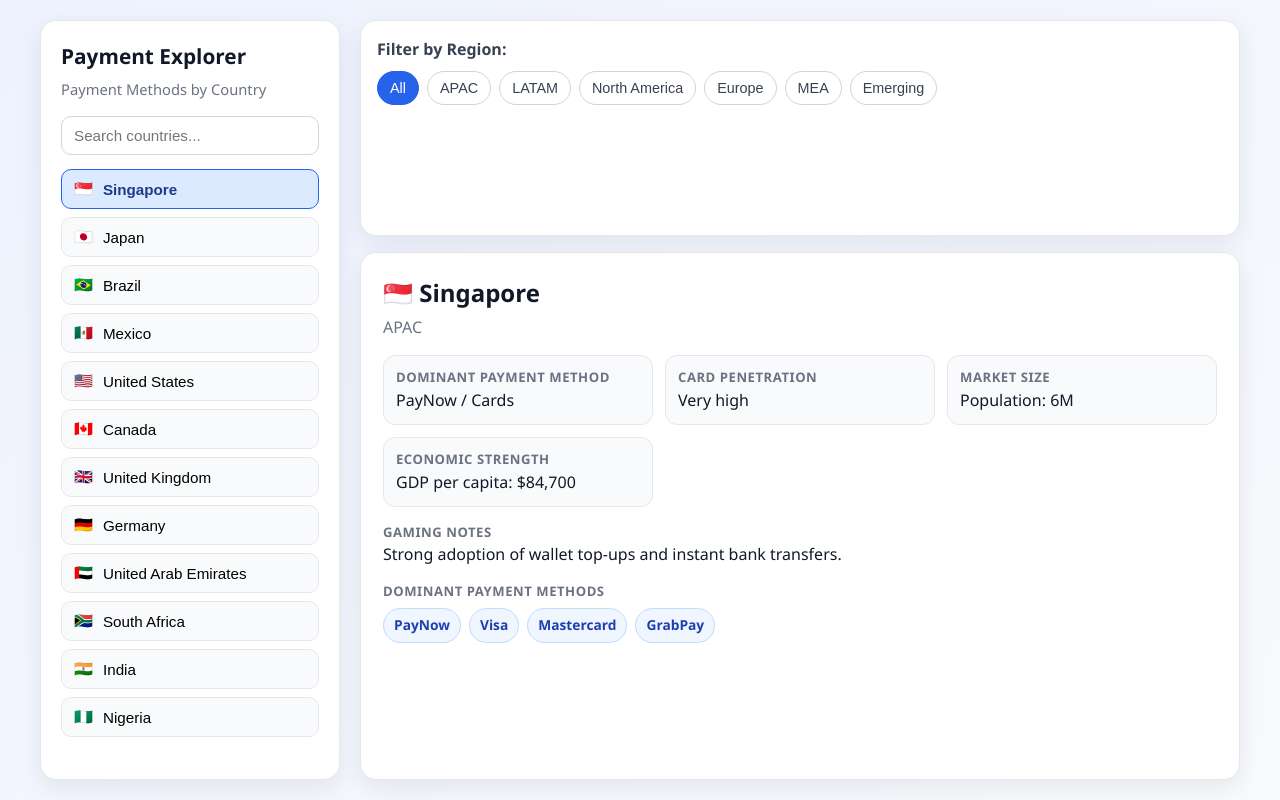
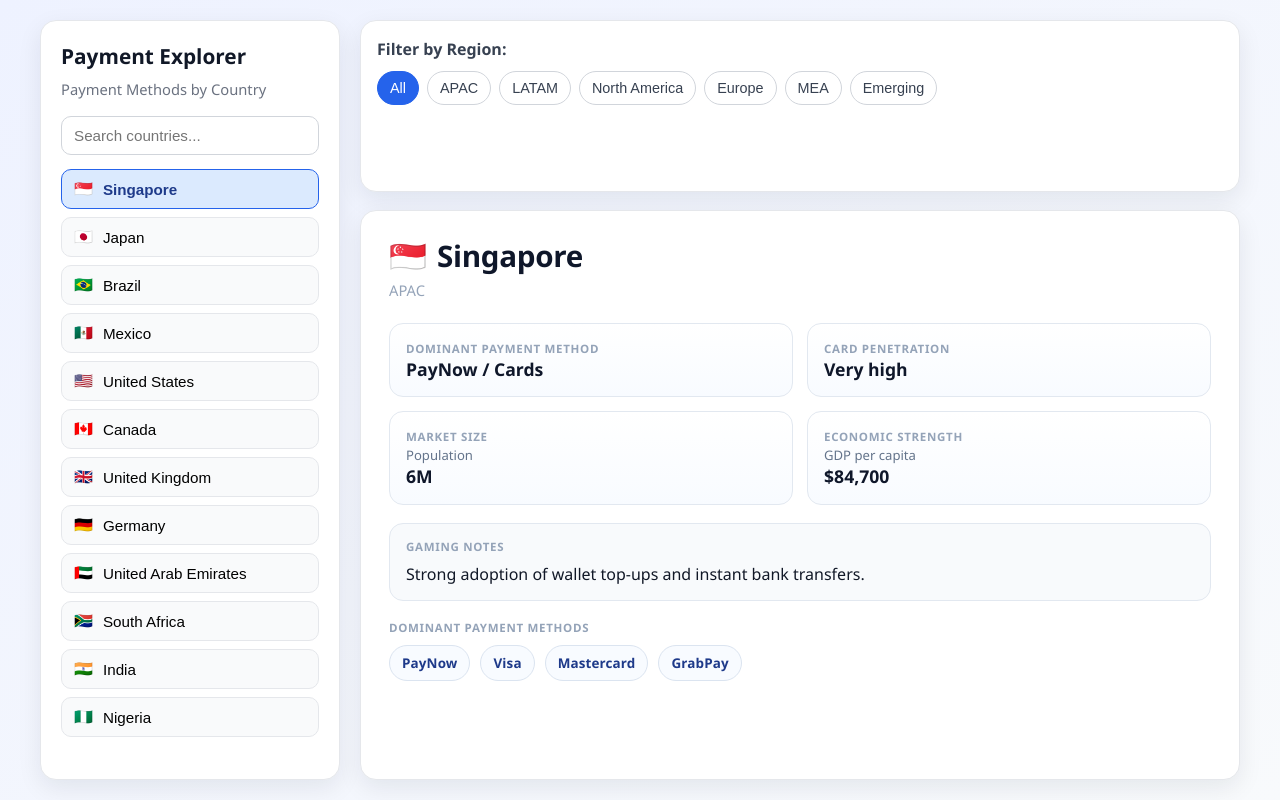
Before and after one commit to shauntoh/payment-methods-by-country-explorer, a React (Vite) app: page / in a window 1280 px wide. Built offline with nearby package versions, Linux system fonts and the light colour scheme; the HTML template or start-up script is replaced by a standard one.

Commit message:
Improve dashboard UI and country header layout

```diff
--- a/src/components/CountryDetails.jsx
+++ b/src/components/CountryDetails.jsx
@@ -24,8 +24,13 @@
   return (
     <div className="card country-card">
       <div className="country-header">
-        <div>
-          <h2>{`${country.flag} ${country.country}`}</h2>
+        <div className="country-title-block">
+          <div className="country-title-row">
+            <span className="flag-inline" aria-label={`${country.country} flag`}>
+              {country.flag}
+            </span>
+            <h2>{country.country}</h2>
+          </div>
           <p className="region">{country.region}</p>
         </div>
       </div>
@@ -33,19 +38,21 @@
       <div className="details-grid">
         <div className="detail-item">
           <p className="label">Dominant Payment Method</p>
-          <p>{country.dominantPaymentMethod}</p>
+          <p className="detail-value">{country.dominantPaymentMethod}</p>
         </div>
         <div className="detail-item">
           <p className="label">Card Penetration</p>
-          <p>{country.cardPenetration}</p>
+          <p className="detail-value">{country.cardPenetration}</p>
         </div>
         <div className="detail-item">
           <p className="label">Market Size</p>
-          <p>Population: {formatPopulationInMillions(country.population)}</p>
+          <p className="detail-meta">Population</p>
+          <p className="detail-value">{formatPopulationInMillions(country.population)}</p>
         </div>
         <div className="detail-item">
           <p className="label">Economic Strength</p>
-          <p>GDP per capita: {formatCurrency(country.gdp_per_capita)}</p>
+          <p className="detail-meta">GDP per capita</p>
+          <p className="detail-value">{formatCurrency(country.gdp_per_capita)}</p>
         </div>
       </div>
 
--- a/src/index.css
+++ b/src/index.css
@@ -100,7 +100,7 @@
 
 .main-content {
   display: grid;
-  gap: 16px;
+  gap: 18px;
 }
 
 .filter-bar {
@@ -137,50 +137,82 @@
 }
 
 .country-card {
-  padding: 22px;
+  padding: 28px;
 }
 
 .country-header {
   display: flex;
   align-items: center;
-  gap: 12px;
-  margin-bottom: 16px;
+  margin-bottom: 22px;
 }
 
-.flag {
-  font-size: 2rem;
+.country-title-block {
+  display: flex;
+  flex-direction: column;
+  gap: 6px;
+}
+
+.country-title-row {
+  display: flex;
+  align-items: center;
+  gap: 10px;
+}
+
+.flag-inline {
+  font-size: 1.9rem;
+  line-height: 1;
 }
 
 .country-header h2 {
   margin: 0;
+  font-size: 1.85rem;
+  line-height: 1.15;
+  letter-spacing: -0.01em;
+  color: #0f172a;
 }
 
 .region {
-  margin: 4px 0 0;
-  color: #6b7280;
+  margin: 0;
+  color: #94a3b8;
+  font-size: 0.92rem;
+  font-weight: 500;
 }
 
 .details-grid {
   display: grid;
-  grid-template-columns: repeat(3, minmax(180px, 1fr));
-  gap: 12px;
-  margin-bottom: 16px;
+  grid-template-columns: repeat(2, minmax(180px, 1fr));
+  gap: 14px;
+  margin-bottom: 18px;
 }
 
 .detail-item {
-  background: #f8fafc;
-  border: 1px solid #e5e7eb;
-  border-radius: 12px;
-  padding: 12px;
+  background: linear-gradient(180deg, #ffffff, #f8fbff);
+  border: 1px solid #e2e8f0;
+  border-radius: 14px;
+  padding: 16px;
 }
 
 .label {
-  margin: 0 0 6px;
+  margin: 0 0 8px;
+  font-size: 0.72rem;
+  font-weight: 600;
+  text-transform: uppercase;
+  letter-spacing: 0.06em;
+  color: #94a3b8;
+}
+
+.detail-meta {
+  margin: 0;
   font-size: 0.82rem;
+  color: #64748b;
+}
+
+.detail-value {
+  margin: 4px 0 0;
+  font-size: 1.1rem;
   font-weight: 700;
-  text-transform: uppercase;
-  letter-spacing: 0.04em;
-  color: #6b7280;
+  color: #0f172a;
+  line-height: 1.3;
 }
 
 .detail-item p,
@@ -189,23 +221,33 @@
 }
 
 .gaming-notes {
-  margin-bottom: 16px;
+  margin-bottom: 18px;
+  padding: 14px 16px;
+  border-radius: 14px;
+  background: #f8fafc;
+  border: 1px solid #e2e8f0;
+}
+
+.gaming-notes .label {
+  margin-bottom: 7px;
 }
 
 .tag-list {
   display: flex;
   flex-wrap: wrap;
-  gap: 8px;
+  gap: 10px;
+  margin-top: 6px;
 }
 
 .tag {
-  border: 1px solid #bfdbfe;
-  background: #eff6ff;
-  color: #1e40af;
-  padding: 6px 10px;
+  border: 1px solid #dbe4f0;
+  background: #f8fbff;
+  color: #1e3a8a;
+  padding: 7px 12px;
   border-radius: 999px;
-  font-size: 0.86rem;
+  font-size: 0.84rem;
   font-weight: 600;
+  letter-spacing: 0.01em;
 }
 
 .empty-results,
@@ -224,7 +266,15 @@
     position: static;
   }
 
+  .country-card {
+    padding: 20px;
+  }
+
   .details-grid {
     grid-template-columns: 1fr;
   }
+
+  .country-header h2 {
+    font-size: 1.5rem;
+  }
 }
```
